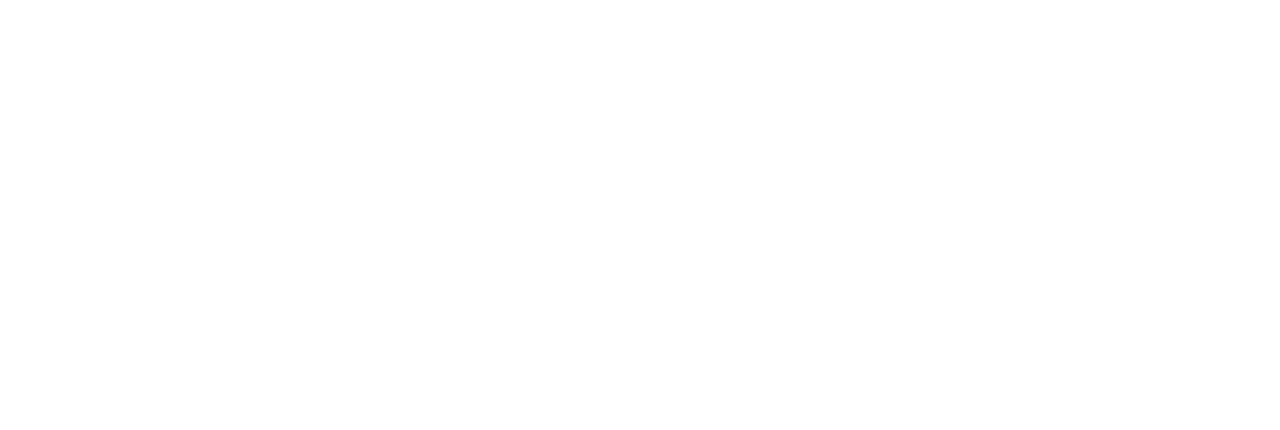
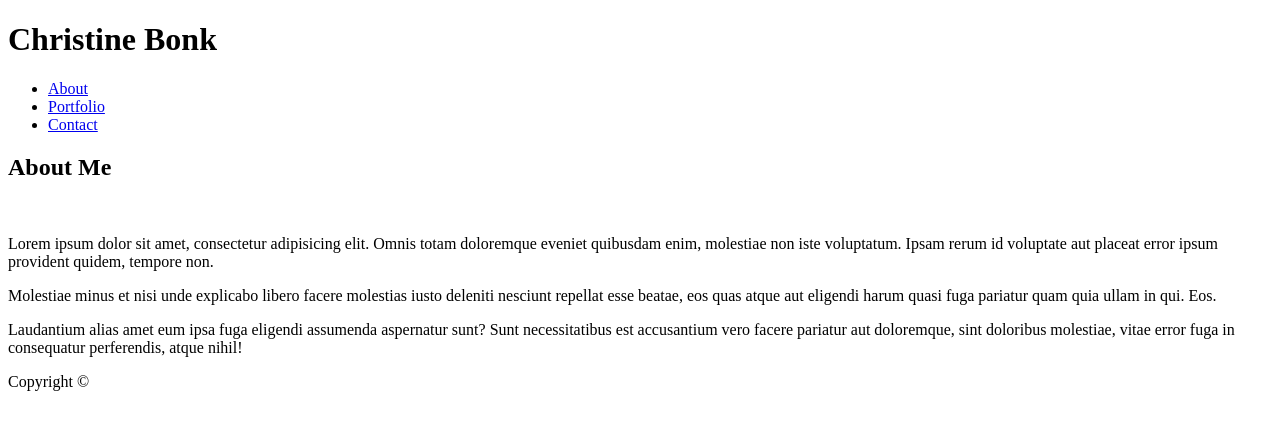
Before and after one commit to christinebonk/Basic-Portfolio, a plain HTML site: page index.html in a window 1280 px wide. Drawn offline with Linux system fonts and the light colour scheme.

Commit message:
index.html structure complete

```diff
--- a/index.html
+++ b/index.html
@@ -2,9 +2,45 @@
 <html lang="en">
 <head>
 	<meta charset="UTF-8">
-	<title>Hello</title>
+	<title>Christine's Home Page</title>
 </head>
 <body>
-
+	<!--Header Begins-->
+	<header>
+		<div class="wrapper">
+			<h1>Christine Bonk</h1>
+			<!--Header Navigation-->
+			<nav>
+				<ul>
+					<li><a href="index.html">About</a></li>
+					<li><a href="portfolio.html">Portfolio</a></li>
+					<li><a href="contact.html">Contact</a></li>
+				</ul>
+			</nav>
+		</div>
+	</header>
+	<!--Header Ends-->
+	<!--Main Section Begins-->
+	<main>
+		<div class="wrapper">
+			<section id="about-me">
+				<h2>About Me</h2>
+				<!--Image of Myself-->
+				<figure class="me-image">
+					<img src="" alt="">
+				</figure>
+				<!--Bio of Myself-->
+				<p>Lorem ipsum dolor sit amet, consectetur adipisicing elit. Omnis totam doloremque eveniet quibusdam enim, molestiae non iste voluptatum. Ipsam rerum id voluptate aut placeat error ipsum provident quidem, tempore non.</p>
+				<p>Molestiae minus et nisi unde explicabo libero facere molestias iusto deleniti nesciunt repellat esse beatae, eos quas atque aut eligendi harum quasi fuga pariatur quam quia ullam in qui. Eos.</p>
+				<p>Laudantium alias amet eum ipsa fuga eligendi assumenda aspernatur sunt? Sunt necessitatibus est accusantium vero facere pariatur aut doloremque, sint doloribus molestiae, vitae error fuga in consequatur perferendis, atque nihil!</p>
+			</section>
+		</div>
+	</main>
+	<!--Main Section Ends-->
+	<!--Footer Begins-->
+	<footer>
+		<p>Copyright ©</p>
+	</footer>
+	<!--Footer Ends-->
 </body>
 </html>
```
